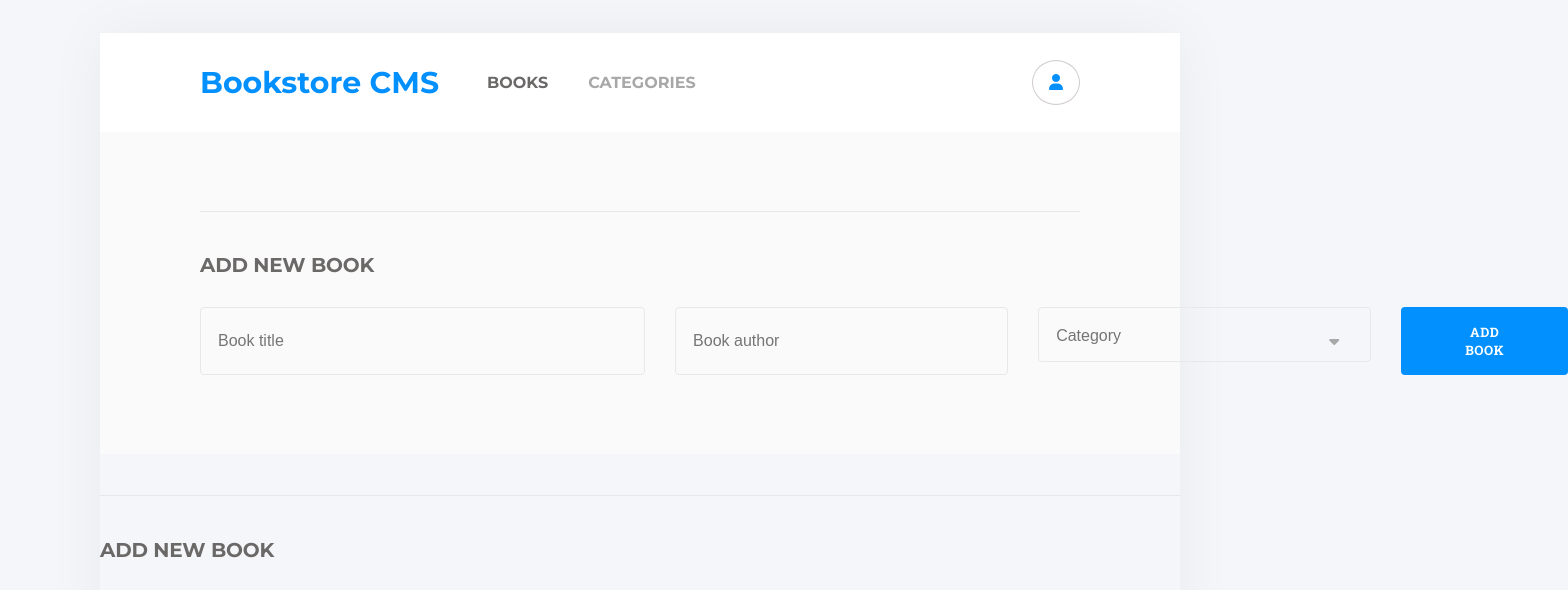
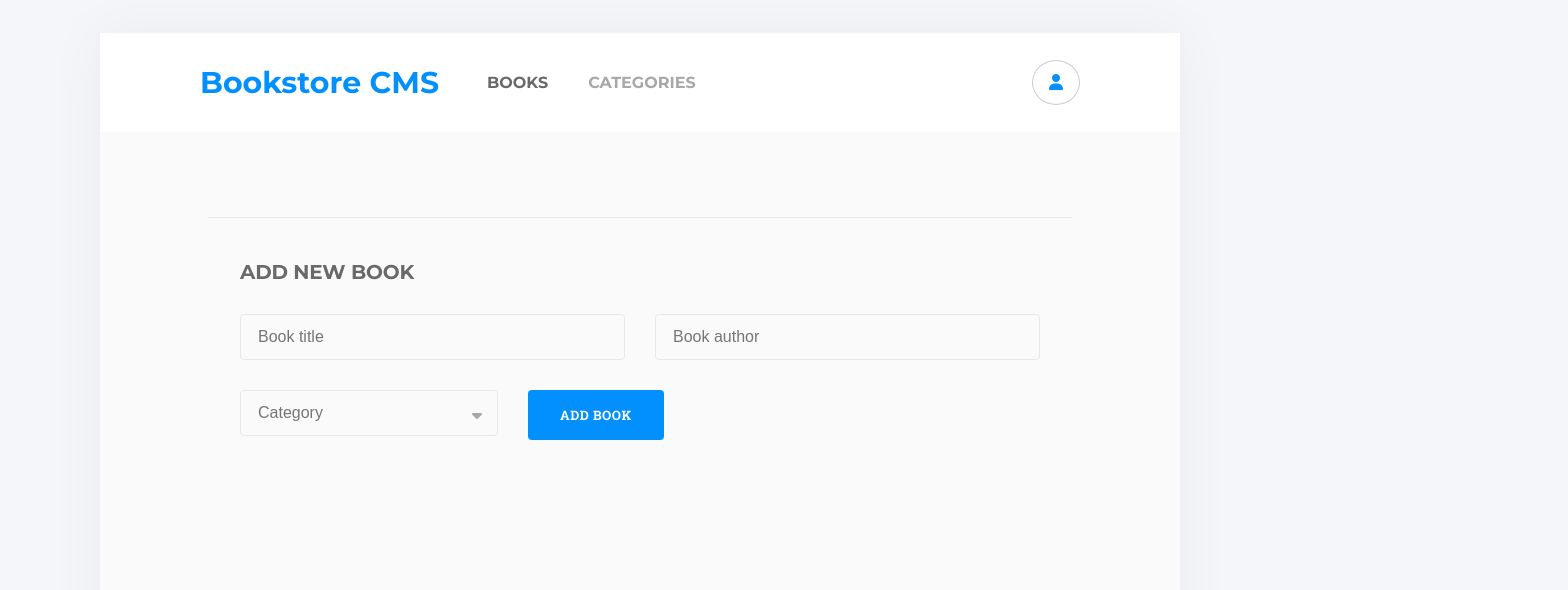
Before and after one commit to Izebiafe/book-store, a React (Create React App) app: page / in a window 1280 px wide. Shown: the part 116-706 px from the top of the page, 1568 px wide, since content can reach past the window. Built offline with nearby package versions, Linux system fonts and the light colour scheme; no server answers.

Commit message:
fix linters

```diff
--- a/src/components/Book.js
+++ b/src/components/Book.js
@@ -4,30 +4,38 @@ import Stats from './Stats';
 import './styles/book.css';
 
 function Book({ book, deleteBook }) {
+  const {
+    id, category, title, author,
+  } = book;
+
+  const handleDeleteClick = () => {
+    deleteBook(id);
+  };
+
+  const commentsButton = (
+    <button type="button">Comments</button>
+  );
+
+  const removeButton = (
+    <button type="button" onClick={handleDeleteClick}>Remove</button>
+  );
+
+  const editButton = (
+    <button type="button">Edit</button>
+  );
+
   return (
     <li className="book-container">
       <div className="book">
         <div className="book-details">
-          <h3>
-            {book.category}
-          </h3>
-          <h2>
-            {book.title}
-          </h2>
-          <p>
-            {book.author}
-          </p>
+          <h3>{category}</h3>
+          <h2>{title}</h2>
+          <p>{author}</p>
         </div>
         <div className="book-buttons">
-          <button type="button">
-            Comments
-          </button>
-          <button type="button" onClick={() => deleteBook(book.id)}>
-            Remove
-          </button>
-          <button type="button">
-            Edit
-          </button>
+          {commentsButton}
+          {removeButton}
+          {editButton}
         </div>
       </div>
       <Stats />
--- a/src/components/Input.js
+++ b/src/components/Input.js
@@ -10,6 +10,7 @@ const Input = () => {
   const [category, setCategory] = useState('');
   const [errorMessage, setErrorMessage] = useState('');
   const dispatch = useDispatch();
+
   const submitHandler = (e) => {
     e.preventDefault();
     if (!title || !author || !category) {
@@ -27,10 +28,11 @@ const Input = () => {
     setAuthor('');
     setCategory('');
   };
+
   return (
     <div className="form-container">
       <h2>Add New Book</h2>
-      <form className="input-form">
+      <form className="input-form" onSubmit={submitHandler}>
         <input
           type="text"
           placeholder="Book title"
@@ -60,9 +62,10 @@ const Input = () => {
         </div>
 
         {errorMessage && <div className="text-danger error-message">{errorMessage}</div>}
-        <button type="submit" id="add-new-book" onClick={submitHandler}>ADD BOOK</button>
+        <button type="submit" id="add-new-book">ADD BOOK</button>
       </form>
     </div>
   );
 };
+
 export default Input;
--- a/src/components/styles/book.css
+++ b/src/components/styles/book.css
@@ -1,8 +1,8 @@
 .book-container {
   display: flex;
+  flex-wrap: wrap; /* Allow books to wrap on smaller screens */
   justify-content: space-between;
-  gap: 32rem;
-  align-items: center;
+  gap: 1.68rem;
   padding: 1.68rem;
   background: #fff;
   border-radius: 4px;
@@ -10,6 +10,7 @@
 }
 
 .book {
+  flex: 1; /* Allow books to take equal width and wrap on smaller screens */
   display: flex;
   flex-direction: column;
   gap: 1.5rem;
@@ -47,6 +48,11 @@
   text-transform: capitalize;
 }
 
+.book-buttons {
+  display: flex;
+  gap: 2rem; /* Adjust spacing between buttons */
+}
+
 .book-buttons button {
   border: none;
   font-family: 'Roboto Slab', serif;
@@ -57,11 +63,9 @@
   cursor: pointer;
 }
 
-.book-buttons button:not(:first-child) {
-  margin-left: 2rem;
+/* Remove margin and border-right from last button */
+.book-buttons button:last-child {
+  margin-left: 0;
+  border-right: none;
+  padding-right: 0;
 }
-
-.book-buttons button:not(:last-child) {
-  border-right: 1.5px solid var(--gray-two);
-  padding-right: 1rem;
-}
--- a/src/components/styles/chapter.css
+++ b/src/components/styles/chapter.css
@@ -7,7 +7,7 @@
 }
 
 .chapter p {
-  font-family: RobotoSlab;
+  font-family: 'Roboto Slab', serif;
   font-weight: 300;
 }
 
--- a/src/components/styles/input.css
+++ b/src/components/styles/input.css
@@ -3,9 +3,10 @@
   flex-direction: column;
   gap: 1.88rem;
   width: 100%;
+  max-width: 800px;
+  margin: 3rem auto 10em;
+  padding: 2.6rem 2rem;
   border-top: 1px solid var(--gray-three);
-  margin-top: 2.6rem;
-  padding: 2.6rem 0;
 }
 
 .form-container h2 {
@@ -18,23 +19,16 @@
 
 .input-form {
   display: flex;
+  flex-wrap: wrap;
   gap: 1.88rem;
-  width: 100%;
   color: var(--gray-three);
 }
 
-.title {
-  padding: 0.813rem 13.688rem 0.813rem 1.063rem;
-  border-radius: 4px;
-  border: solid 1px var(--white-three);
-  background-color: var(--white-two);
-  font-size: 1rem;
-  font-weight: normal;
-  color: var(--gray-one);
-}
-
-.author {
-  padding: 0.813rem 6.688rem 0.813rem 1.063rem;
+.title,
+.author,
+.category-input input {
+  flex: 1;
+  padding: 0.813rem 1.063rem;
   border-radius: 4px;
   border: solid 1px var(--white-three);
   background-color: var(--white-two);
@@ -48,19 +42,13 @@
 }
 
 .category-input input {
-  padding: 1.2rem 6.688rem 1rem 1.063rem;
-  border-radius: 4px;
-  border: solid 1px var(--white-three);
-  background-color: var(--white-two);
-  font-size: 1rem;
-  font-weight: normal;
-  color: var(--gray-one);
+  padding-right: 2rem;
 }
 
 .category-input i {
   position: absolute;
   top: 50%;
-  right: 2rem;
+  right: 1rem;
   transform: translateY(-50%);
   pointer-events: none;
   color: var(--gray-two);
@@ -72,7 +60,7 @@
   font-size: 0.813rem;
   font-weight: 600;
   font-family: 'Roboto Slab', serif;
-  padding: 1rem 4rem;
+  padding: 1rem 2rem;
   border-radius: 0.25rem;
   border: none;
   cursor: pointer;
```
